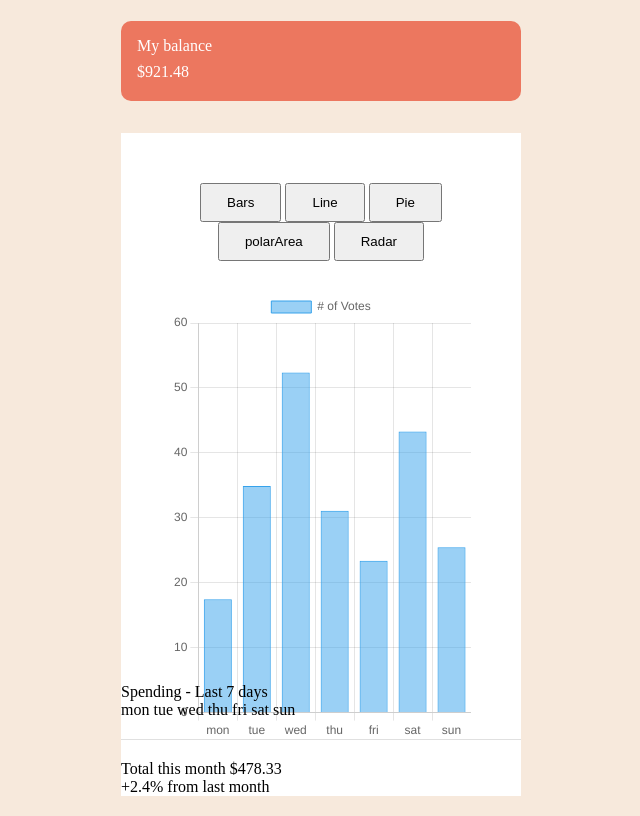
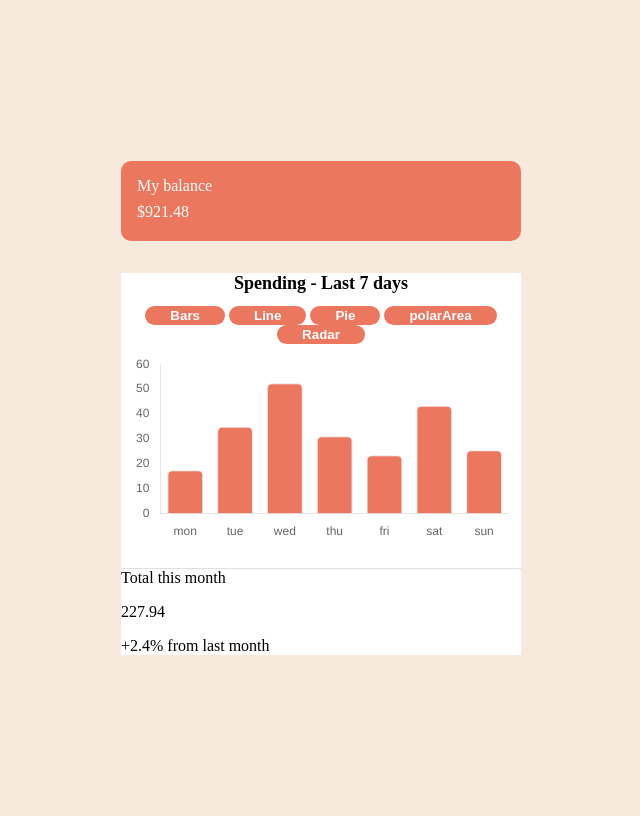
Before and after one commit to yojjal060/jsLearning, a plain HTML site: page expense-chart/index.html in a window 1280 px wide. Shown: the whole page, without its empty margins (319-959 px from the left). Drawn offline with nearby package versions, Linux system fonts and the light colour scheme.

Commit message:
added total function with styling for various element

```diff
--- a/expense-chart/app.js
+++ b/expense-chart/app.js
@@ -1,33 +1,91 @@
 const ctx = document.getElementById('myChart');
+let myChart;
+let jsonData;
+amount = document.getElementById('totalAmount')
 
 fetch('data.json')
-.then(function(response){
-    if(response.ok == true){
+    .then(function(response) {
+        if (response.ok) {
             return response.json();
         }
     })
-.then(function(data){
-    createChart(data,'bar');
+    .then(function(data) {
+        jsonData = data;
+        createChart(data, 'bar');
+        total();
     });
 
-function createChart(data,type){
-  new Chart(ctx, {
+function total() {
+        let totalAmount = 0;
+        jsonData.forEach(row => {
+            totalAmount += row.amount;
+        });
+    document.getElementById('totalAmount').textContent = totalAmount;
+}
+
+function setChartType(chartType) {
+    myChart.destroy();
+    createChart(jsonData, chartType);
+}
+
+function createChart(data, type) {
+    myChart = new Chart(ctx, {
         type: type,
         data: {
-      labels: data.map(row=>row.day),
+            labels: data.map(row => row.day),
             datasets: [{
-        label: '# of Votes',
-        data: data.map(row=>row.amount),
-        borderWidth: 1
+                label: '',
+                data: data.map(row => row.amount),
+                borderWidth: 1,
+                backgroundColor: '#ec775f',
+                hoverBackgroundColor: "hsl(186, 34%, 60%)",
+                borderRadius: 5
             }]
         },
         options: {
-      scales: {
-        y: {
-          beginAtZero: true
+            maintainAspectRatio: true,
+            responsive: true,
+            aspectRatio: 2,
+            plugins: {
+                legend: {
+                    display: false // Disable the legend
+                },
+                tooltip: {
+                    backgroundColor: 'rgba(0, 0, 0, 0.8)', // Black background with opacity
+                    titleFont: {
+                        size: 16,
+                        weight: 'bold'
+                    },
+                    bodyFont: {
+                        size: 14,
+                        weight: 'normal'
+                    },
+                    padding: 10,
+                    displayColors: false,
+                    callbacks: {
+                        label: function(context) {
+                            return `$${context.raw.toFixed(2)}`; // Format the tooltip text
                         }
                     },
-      maintainAspectRatio:false
+                    borderColor: '#fff',
+                    borderWidth: 2,
+                    cornerRadius: 4,
+                    xAlign: 'center',
+                    yAlign: 'bottom'
+                }
+            },
+            scales: {
+                x: {
+                    grid: {
+                        display: false
+                    }
+                },
+                y: {
+                    grid: {
+                        display: false
+                    }
+                }
+            }
         }
     });
 }
--- a/expense-chart/index.html
+++ b/expense-chart/index.html
@@ -20,6 +20,7 @@
     </div>
 
     <div class="body-section">
+      <p id="spending">Spending - Last 7 days</p>
       <div class="chart">
         <div class="chart_types">
           <button onclick="setChartType('bar')">Bars</button>
@@ -27,23 +28,17 @@
           <button onclick="setChartType('doughnut')">Pie</button>
           <button onclick="setChartType('polarArea')">polarArea</button>
           <button onclick="setChartType('radar')">Radar</button>
-        </div>
+      </div>
         <canvas id="myChart"></canvas>
       </div>
-    Spending - Last 7 days <br>
-      mon
-      tue
-      wed
-      thu
-      fri
-      sat
-      sun
+
+
 
 
       <div class="separator"></div>
       <div class="total-section">
         Total this month
-        $478.33
+        <p id="totalAmount"></p>
       </div>
       <div class="increment-section">
         +2.4%
--- a/expense-chart/style.css
+++ b/expense-chart/style.css
@@ -32,23 +32,76 @@ body {
 
 .separator {
     border-top: 1px solid #E0E0E0;
-    margin: 20px 0;
+    margin: 0;
 }
 
 /* //chart */
 .chart{
-    max-width: 900px;
-    height: 450px;
-    padding: 50px;
+    max-width: 500px;
+    height: 250px;
+    padding: 12px;
     margin: 0 auto;
+
 }
 
 
 .chart .chart_types{
     text-align: center;
-    margin-bottom:30px ;
+    margin-bottom:10px ;
 }
 
 .chart .chart_types button{
-    padding: 10px 25px;
+    padding: 2px 25px;
 }
+
+.body-section{
+    position: static;
+}
+
+#myChart{
+    height: 300px;
+}
+
+#spending{
+    font-weight: bold;
+    font-size: large;
+    text-align: center;
+    margin-bottom:0;
+}
+
+
+
+.total-selection{
+    margin-top: 0;
+}
+
+
+
+
+
+
+/* button only */
+button {
+  padding: 12.5px 30px;
+  border: 0;
+  border-radius: 100px;
+  background-color: hsl(10, 79%, 65%);
+  color: #ffffff;
+  font-weight: Bold;
+  transition: all 0.5s;
+  -webkit-transition: all 0.5s;
+}
+
+button:hover {
+  background-color: #6fc5ff;
+  box-shadow: 0 0 20px #6fc5ff50;
+  transform: scale(1.1);
+}
+
+button:active {
+  background-color: #3d94cf;
+  transition: all 0.25s;
+  -webkit-transition: all 0.25s;
+  box-shadow: none;
+  transform: scale(0.98);
+}
```
Lines whose indentation alone changed are shown as unchanged.
